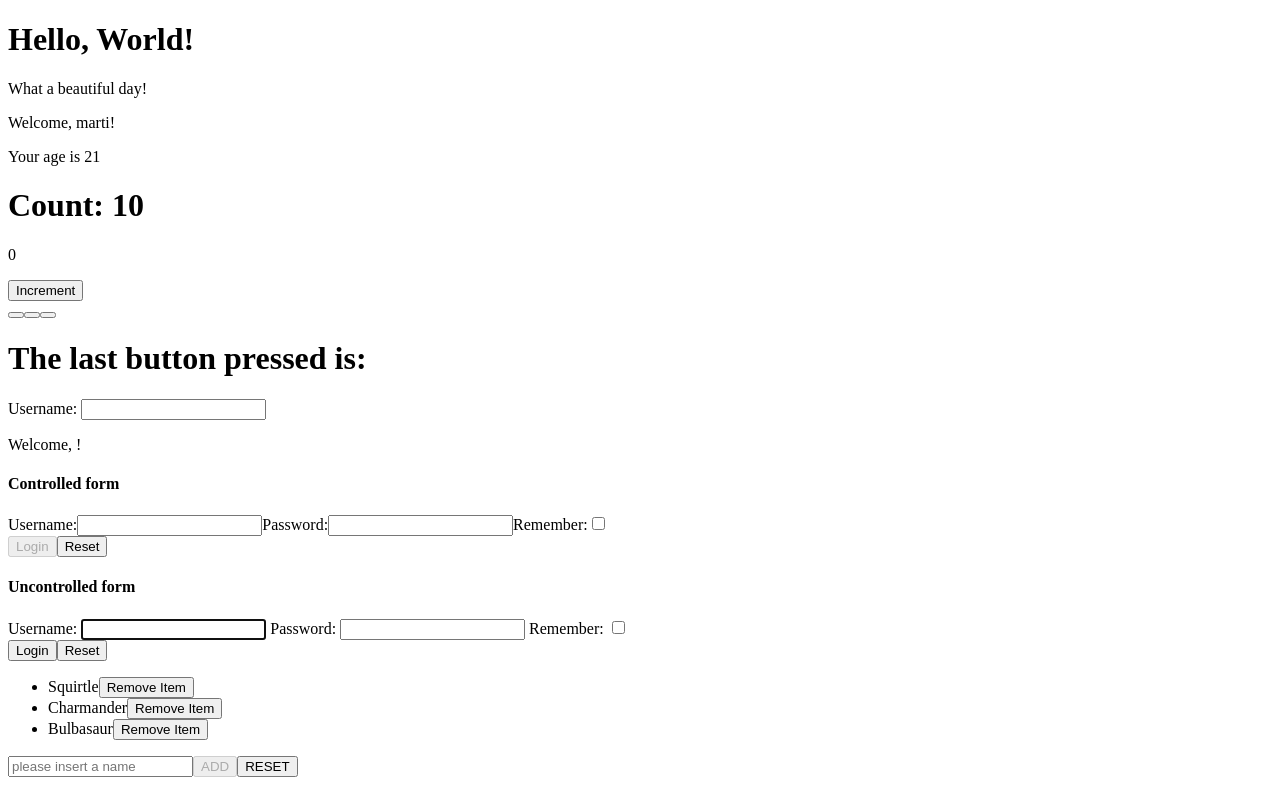
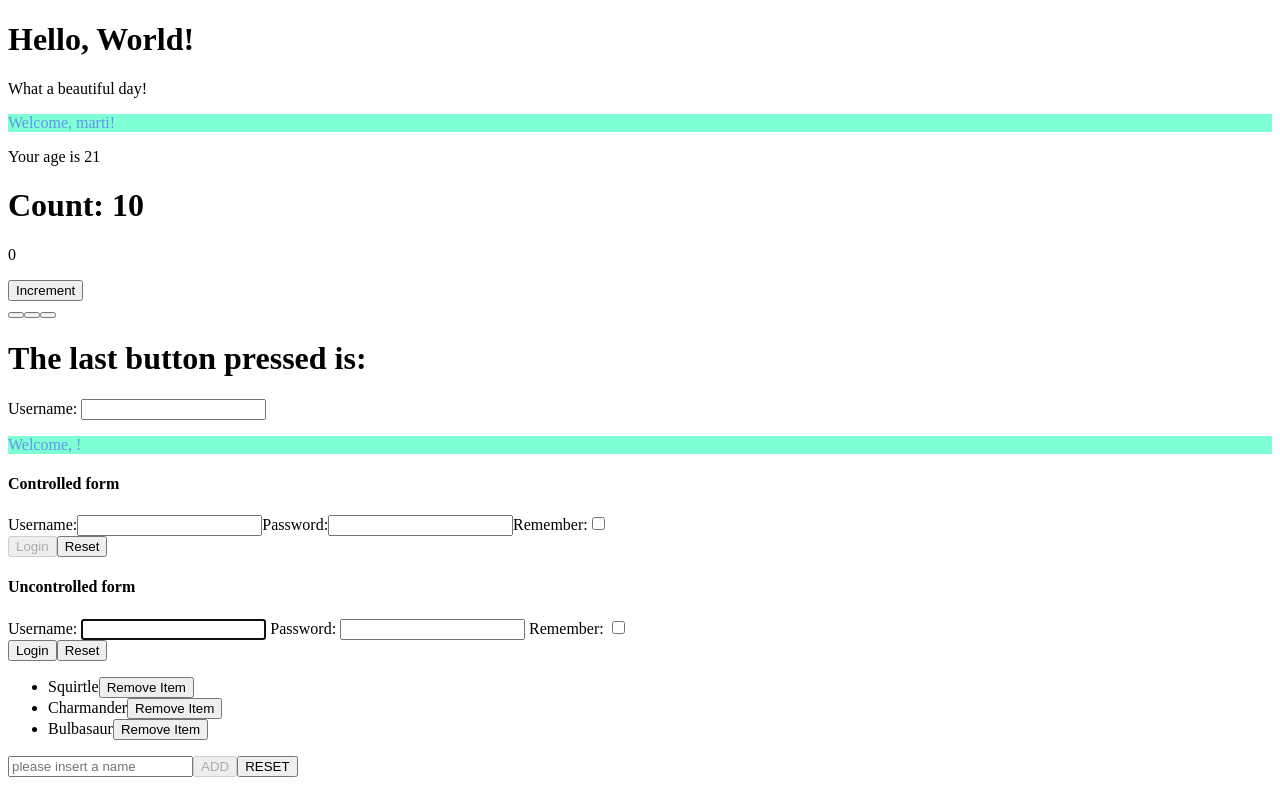
Before and after one commit to Martybb01/react-exercises, a React (Create React App) app: page / in a window 1280 px wide. Built offline with nearby package versions, Linux system fonts and the light colour scheme.

Commit message:
add external style to Welcome component

```diff
--- a/src/Welcome.js
+++ b/src/Welcome.js
@@ -3,7 +3,7 @@ import React from "react";
 export class Welcome extends React.Component {
   render() {
     return (
-      <div>
+      <div className="welcome">
         <p>Welcome, {this.props.name}!</p>
       </div>
     );
--- /dev/null
+++ b/src/index.css
@@ -0,0 +1,4 @@
+.welcome {
+  background-color: aquamarine;
+  color: cornflowerblue;
+}
--- a/src/index.js
+++ b/src/index.js
@@ -1,6 +1,7 @@
 import React from "react";
 import { createRoot } from "react-dom/client";
 import { App } from "./App";
+import "./index.css";
 
 const root = createRoot(document.getElementById("root"));
 
```
